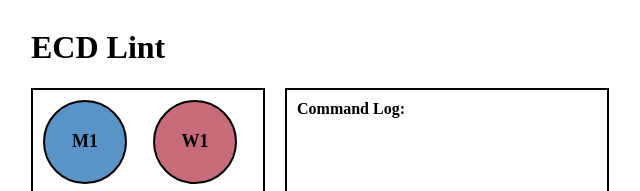
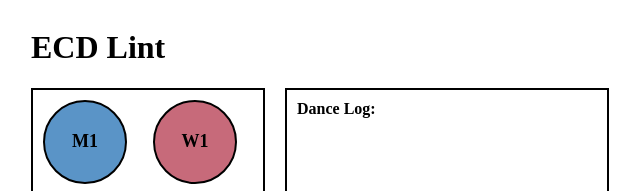
Before and after one commit to nmorse/ecd-lint, a plain HTML site: page index.html in a window 1280 px wide. Both pictures are taken after a click on the button "Reset". Shown: the top 191 px of the page, 320-960 px from the left. Drawn offline with Linux system fonts and the light colour scheme.

Commit message:
dance log

```diff
--- a/index.html
+++ b/index.html
@@ -189,7 +189,7 @@
         }
 
         function resetCommandLog() {
-            document.getElementById('command-log').innerHTML = '<strong>Command Log:</strong>';
+            document.getElementById('command-log').innerHTML = '<strong>Dance Log:</strong>';
         }
 
         function logCommand(command) {
```
